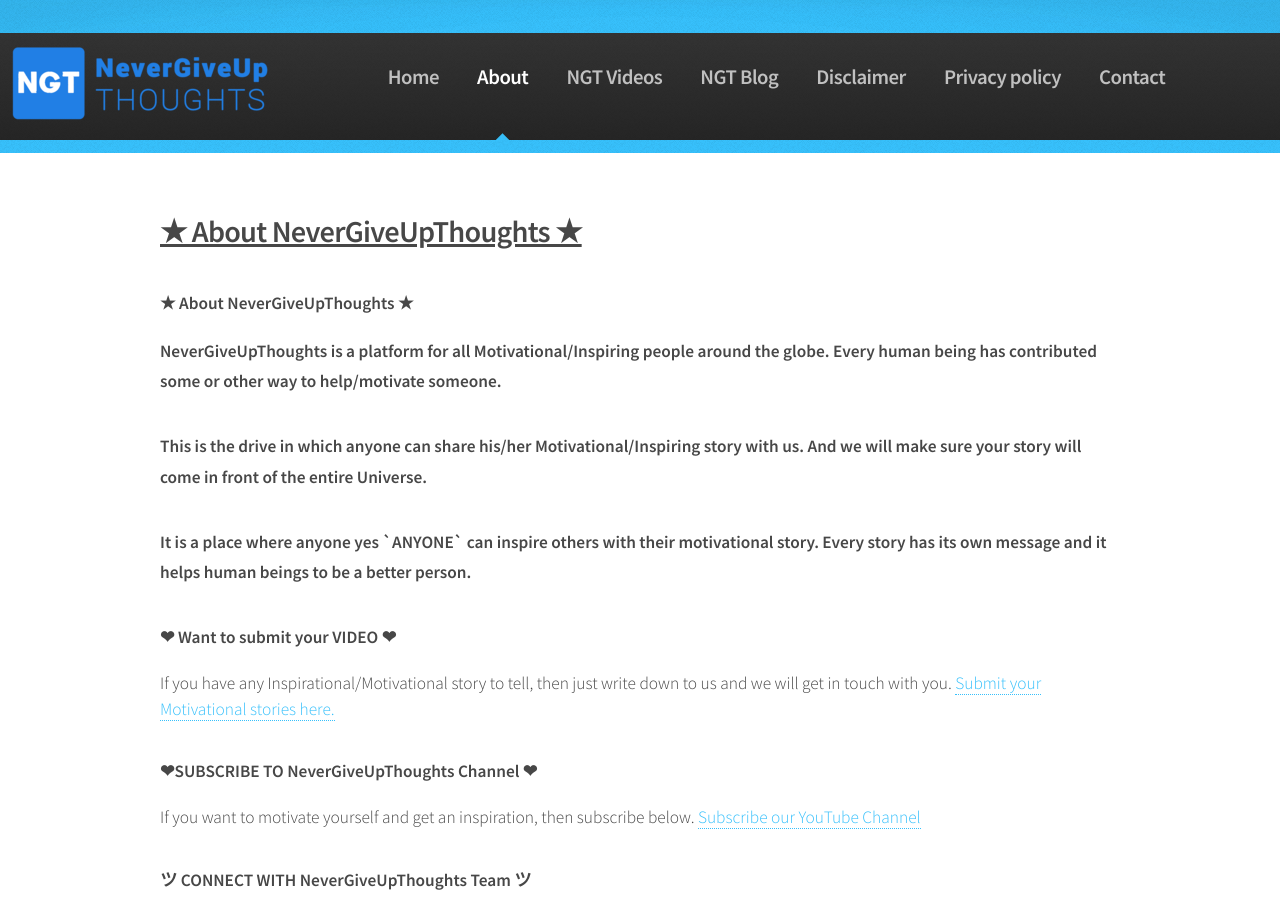
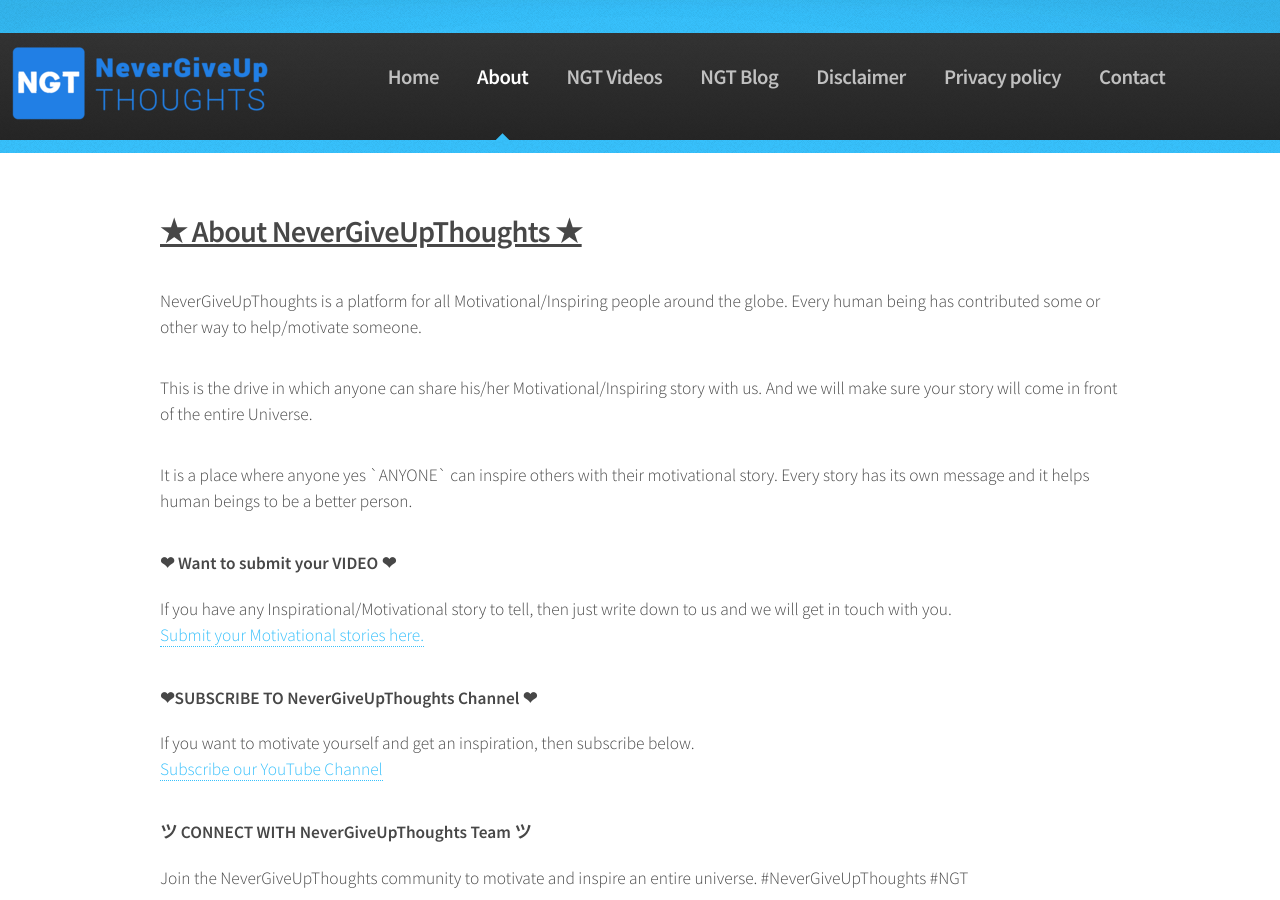
Before and after one commit to NeverGiveUpThoughts/ngt.github.io, a Jekyll site: the page built from about.html, in a window 1280 px wide and 900 px high. Built offline with Jekyll 4.4.1, drawn with Linux system fonts in a browser that asks for light colours.

Commit message:
Update about.html

```diff
--- a/about.html
+++ b/about.html
@@ -20,16 +20,16 @@
 
 
 
-<h1>★  About NeverGiveUpThoughts ★ <h1>
+
 <p>NeverGiveUpThoughts is a platform for all Motivational/Inspiring people around the globe. Every human being has contributed some or other way to help/motivate  someone. </p>
 <p>This is the drive in which anyone can share his/her Motivational/Inspiring story with us. And we will make sure your story will come in front of the entire Universe. </p>
 <p>It is a place where anyone yes `ANYONE` can inspire others with their motivational story. Every story has its own message and it helps human beings to be a better person.</p>
 <h1>❤ Want to submit your VIDEO ❤</h1>
-<p>If you have any Inspirational/Motivational story to tell, then just write down to us and we will get in touch with you.
+<p>If you have any Inspirational/Motivational story to tell, then just write down to us and we will get in touch with you.<br/>
 <a href=”https://docs.google.com/forms/d/1--nl7zIl1QJqqyzi-rnCDbHO_NxlxHO9Lz2caQCrmAI/viewform?edit_requested=true “>Submit your Motivational stories here.</a></P>
 
 <h1>❤SUBSCRIBE TO NeverGiveUpThoughts Channel ❤</h1>
-<p>If you want to motivate yourself and get an inspiration, then subscribe below.
+<p>If you want to motivate yourself and get an inspiration, then subscribe below.<br/>
 <a href=" https://www.youtube.com/channel/UCJb1eyO_q4FUfZCz52yhLdg "> Subscribe our YouTube  Channel</a> </p>
 
 <h1>ツ  CONNECT WITH NeverGiveUpThoughts Team  ツ</h1>
```
